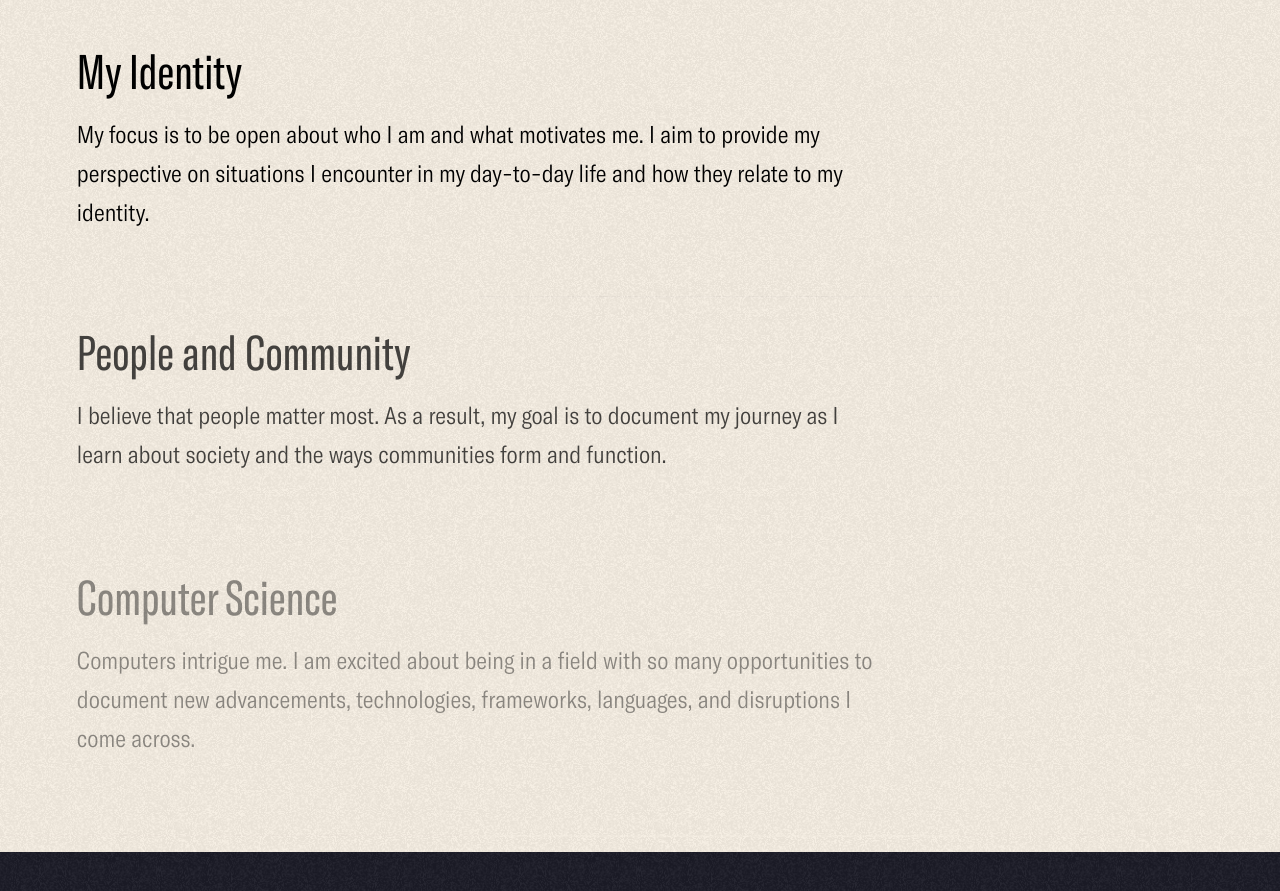
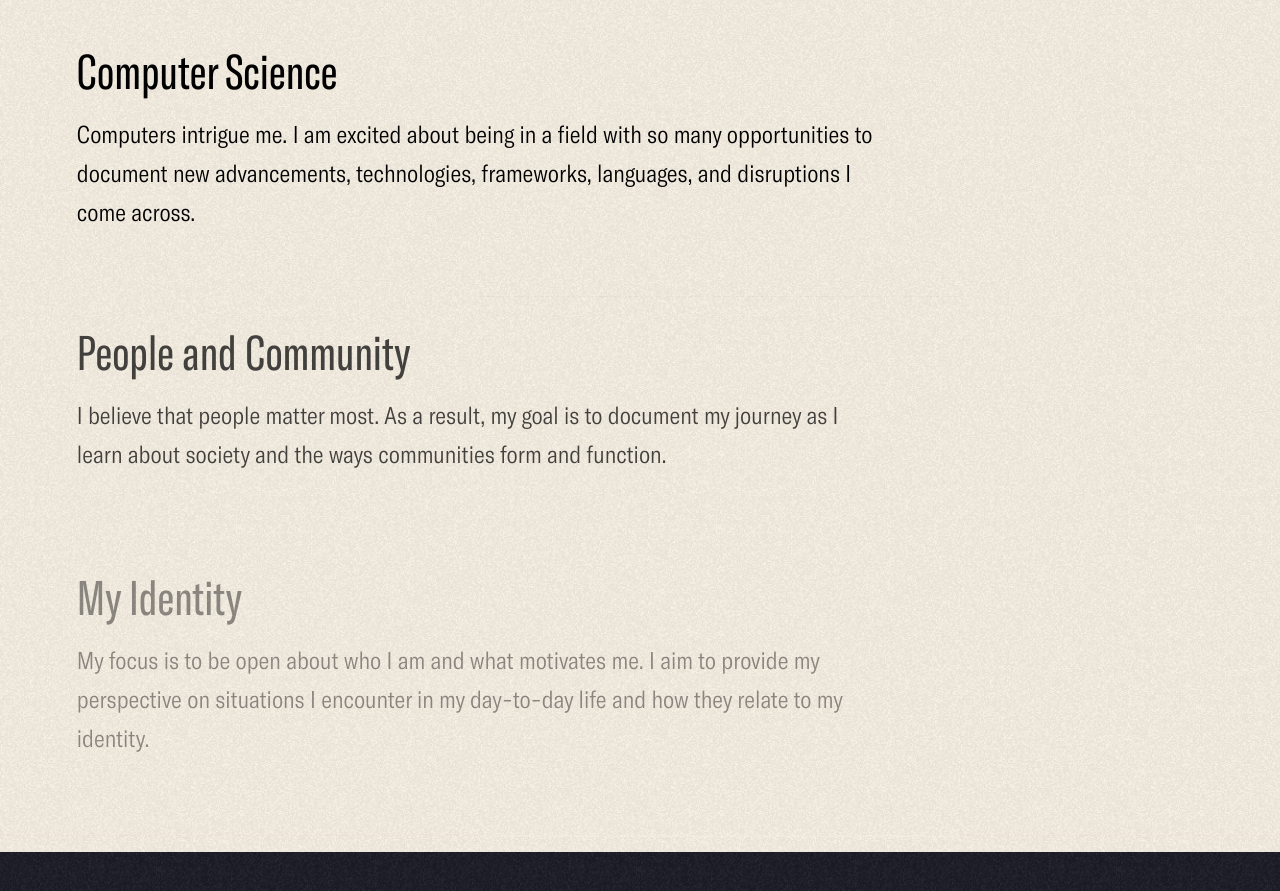
Before and after one commit to muyixs/muyiwa-website, a Nuxt app: page / in a window 1280 px wide. Shown: the part 1322-2213 px from the top of the page. Built offline with nearby package versions, Linux system fonts and the light colour scheme.

Commit message:
reverse the order of the blog themes

```diff
--- a/pages/index.vue
+++ b/pages/index.vue
@@ -51,11 +51,11 @@
           primarily write about the following topics and themes:
         </p>
         <div class="c-home__interests-topic">
-          <h2 class="u-font-h2">My Identity</h2>
+          <h2 class="u-font-h2">Computer Science</h2>
           <p class="u-font-regular">
-            My focus is to be open about who I am and what motivates me. I aim
-            to provide my perspective on situations I encounter in my day-to-day
-            life and how they relate to my identity.
+            Computers intrigue me. I am excited about being in a field with so
+            many opportunities to document new advancements, technologies,
+            frameworks, languages, and disruptions I come across.
           </p>
         </div>
         <div class="c-home__interests-topic">
@@ -67,11 +67,11 @@
           </p>
         </div>
         <div class="c-home__interests-topic">
-          <h2 class="u-font-h2">Computer Science</h2>
+          <h2 class="u-font-h2">My Identity</h2>
           <p class="u-font-regular">
-            Computers intrigue me. I am excited about being in a field with so
-            many opportunities to document new advancements, technologies,
-            frameworks, languages, and disruptions I come across.
+            My focus is to be open about who I am and what motivates me. I aim
+            to provide my perspective on situations I encounter in my day-to-day
+            life and how they relate to my identity.
           </p>
         </div>
       </div>
```
